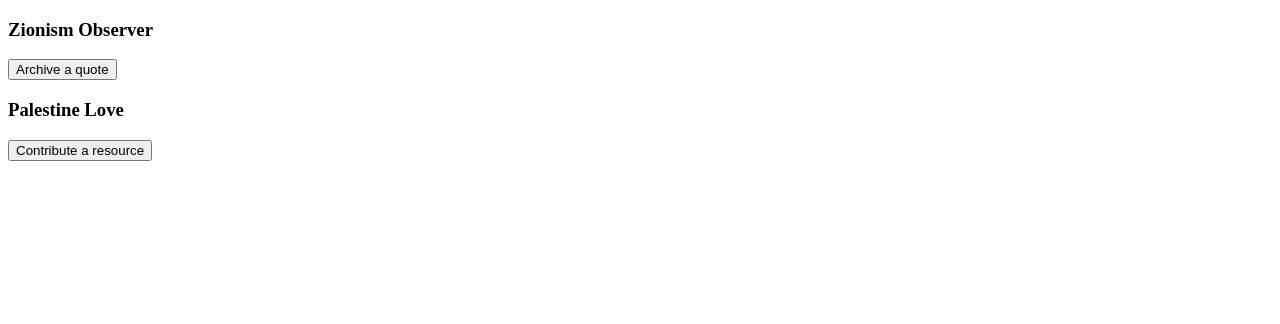
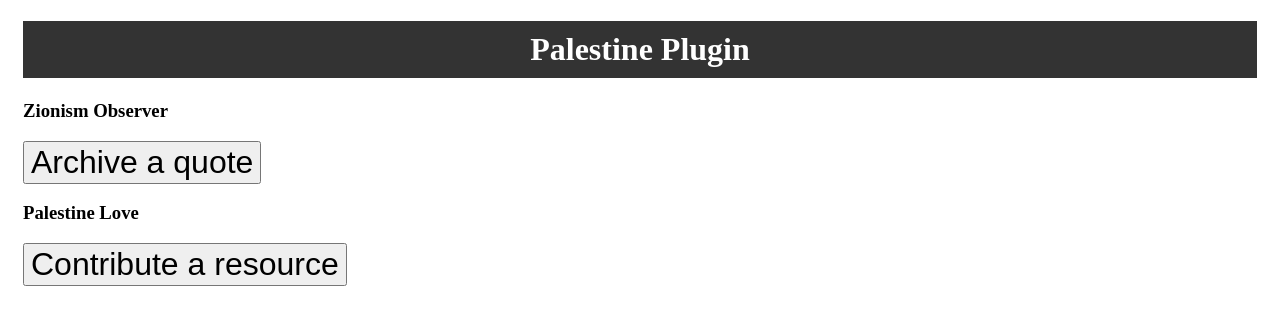
Before and after one commit to zionism-observer/palestine-plugin, a browser extension: page index.html in a window 1280 px wide. Drawn offline with Linux system fonts and the light colour scheme.

Commit message:
Updated index to use stylesheet

```diff
--- a/index.html
+++ b/index.html
@@ -1,10 +1,19 @@
 <!DOCTYPE html>
-<html>
+
+<html lang="en">
+
   <head>
+    <link rel="stylesheet" href="app.css">
     <title>Palestine Plugin</title>
   </head>
+
   <body>
+
+    <h1>Palestine Plugin</h1>
+
     <div id="button-container"></div>
+
     <script src="script.js"></script>
   </body>
+
 </html>
```
